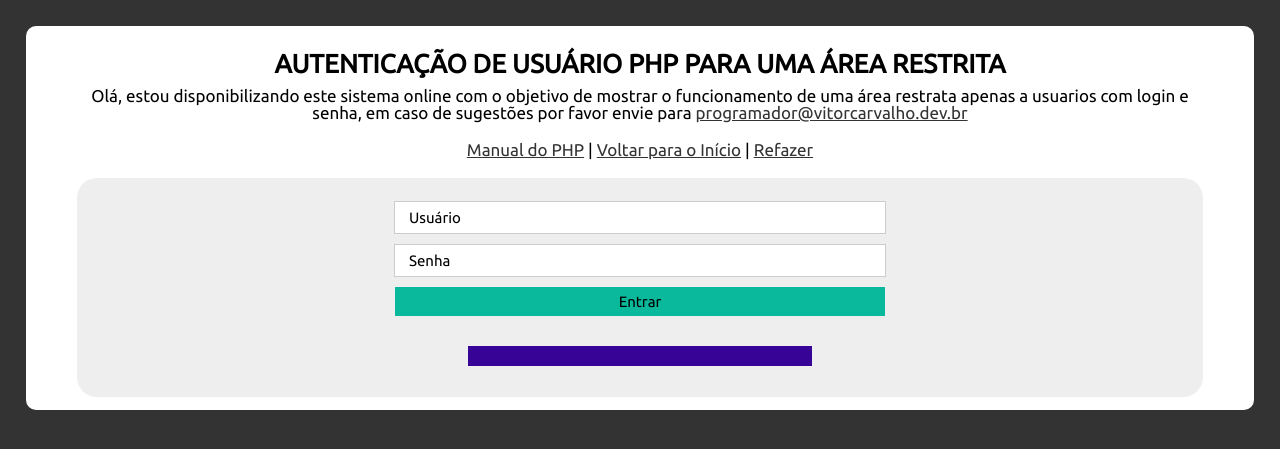
After one commit to vitorcarvdev/Exercicios-PHP, a PHP site: page /autenticacaousers.php in a window 1280 px wide. The commit adds this page. Shown: the top 449 px of the page. Run offline with PHP 8.4, Linux system fonts and the light colour scheme.

```diff
--- /dev/null
+++ b/autenticacaousers.php
@@ -0,0 +1,92 @@
+<?php
+ob_start();
+include('conexao.php');
+
+    if(isset($_POST['uadm']) || isset($_POST['sadm'])) { // isset é para verificar se o o name do form existe
+
+        if(strlen($_POST['uadm']) == 0){ // strlen verifica se o campo do formulario esta em branco
+            echo " - <small><i>Preencha o usuário</i></small>";
+        } elseif(strlen($_POST['sadm']) == 0){ // strlen verifica se o campo do formulario esta em branco
+            echo " - <small><i>Preencha a senha</i></small>";
+        }
+        else{
+
+
+            $loginNome = $mysqli->real_escape_string($_POST['uadm']); // real_escape_string faz a segurança para o campo nao ser rackeado
+            $senha = $mysqli->real_escape_string($_POST['sadm']);
+
+            $sql_code = "SELECT * FROM usuarios WHERE loginNome = '$loginNome' AND senha = '$senha'"; // comparando dados com BD
+            $sql_query = $mysqli->query($sql_code) or die("Falha na autenticação com SQL" . $mysqli->error);
+
+            $quantidade  = $sql_query->num_rows; // trazendo quantidade de dados encontrados
+
+            if($quantidade == 1){// se achar 1 resultado identico faça o if abaixo
+
+                $usuario = $sql_query->fetch_assoc();
+
+                    if(!isset($_SESSION)){ // session_start mantem usuario ativo por um tempo
+                        session_start();
+                    }
+
+                $_SESSION['id'] = $usuario['id'];
+                $_SESSION['nome'] = $usuario['nome'];
+                $usuarioNome = $usuario['nome'];
+                header("Location:arquivo.php");
+            }
+            else{
+                echo "<script>alert('Errou a senha?')</script>";
+            }
+
+        }
+
+    }
+?>
+<!DOCTYPE html>
+<html lang="pt-br">
+<head>
+<meta charset="UTF-8">
+<meta name="viewport" content="width=device-width, initial-scale=1.0">
+<script src="js/script.js"></script>
+<link rel="stylesheet" type="text/css" href="styles/style.css" />
+<link rel="preconnect" href="https://fonts.googleapis.com">
+<link rel="preconnect" href="https://fonts.gstatic.com" crossorigin>
+<link href="https://fonts.googleapis.com/css2?family=Ubuntu&display=swap" rel="stylesheet">
+<title>Autenticação de usuário PHP para uma área restrita</title>
+<meta name="keywords" content="Calculo de piso, piso por metro quadrado, online, calculadora de m2, metro quadrado">
+</head>
+
+<body>
+<div id="conteudo">
+    <h1>Autenticação de usuário PHP para uma área restrita</h1>
+
+    <p>Olá, estou disponibilizando este sistema online com o objetivo de mostrar o funcionamento de uma área restrata apenas a usuarios com login e senha, em caso de sugestões por favor envie para <a href="mailto:programador@vitorcarvalho.dev.br">programador@vitorcarvalho.dev.br</a><br/></p>
+
+    <!--
+
+    ## L:uvitor
+    ## S:svitor
+
+    -->
+
+
+    <p><a href="https://www.php.net/manual/en/index.php" target="_blank">Manual do PHP</a> | <a href="index.php">Voltar para o Início</a> | <a href="autenticacaousers.php">Refazer</a></p>
+
+        <div id="faixa-exercicio">
+            <form id="form-vitor" class="form-padrao loja" method="post" style="text-align:center;">
+                <input name="uadm" type="text" placeholder="Usuário" /><br/>
+                <input name="sadm" type="password" placeholder="Senha" /><br/>
+                <input type="submit" value="Entrar" /><br/>
+            </form>
+
+            <div id="faixa-resultado"  style="width:30% !important; text-align:center; color:#fff; margin:20px auto;">
+
+
+        </div>
+    </div>
+</div>
+
+
+
+
+</body>
+</html>
--- /dev/null
+++ b/conexao.php
@@ -0,0 +1,14 @@
+<?php
+$servidorLocal = "localhost";
+$usuarioDB = "vitorcar_torvik";
+$senhaDB = "3tfGE?q*eqM7";
+$database = "vitorcar_sis";
+
+$mysqli = new mysqli($servidorLocal, $usuarioDB, $senhaDB, $database);
+
+if($mysqli->error){
+    die("Sem conexo com o banco de dados" . $mysqli->error);
+}
+
+//echo "<small><b>Status:</b> Conectado ao BD</small>";
+?>
--- /dev/null
+++ b/conteudo-arquivo.php
@@ -0,0 +1,5 @@
+<div id="conteudo">
+    <h1>Acesso a área restrita</h1>
+
+    <p>Parabéns voce conseguiu. <a href="sair.php">Sair</a></p>
+</div>
--- a/styles/style.css
+++ b/styles/style.css
@@ -1,4 +1,4 @@
-html{scroll-behavior: smooth;}
+form-caculadorahtml{scroll-behavior: smooth;}
 html, body, div, span, applet, object, iframe,
 h1, h2, h3, h4, h5, h6, p, blockquote, pre,
 a, abbr, acronym, address, big, cite, code,
@@ -18,40 +18,27 @@ time, mark, audio, video, input, select{
     font-size: 100%;
     font: inherit;
     vertical-align: baseline;
+    font-family: 'Ubuntu', sans-serif;
+    list-style: none;
+    border-collapse: collapse;
+    border-spacing: 0;
 }
-/* HTML5 display-role reset for older browsers */
+/* HTML5 display-role reset for older browsers*/
 article, aside, details, figcaption, figure,
 footer, header, hgroup, menu, nav, section {
     display: block;
 }
 body {
     line-height: 1;
-		font-family:Arial, Helvetica, sans-serif;
-		font-size:17px;
-		line-height: 1.5em;
+    font-family: 'Ubuntu', sans-serif;
+	font-size:17px;
 }
-ol, ul {
-    list-style: none;
-}
-blockquote, q {
-    quotes: none;
-}
-blockquote:before, blockquote:after,
-q:before, q:after {
-    content: '';
-    content: none;
-}
-table {
-    border-collapse: collapse;
-    border-spacing: 0;
-}
-strong, b{
-  font-weight: 900;
-}
+
 p, ul, ol{margin-bottom: 20px;}
 
 ::placeholder { /* Chrome, Firefox, Opera, Safari 10.1+ */
-    color: #000000; font-size: 15px
+    color: #000000;
+    font-size: 15px;
     opacity: 1; /* Firefox */
   }
 
@@ -63,14 +50,15 @@ p, ul, ol{margin-bottom: 20px;}
     color: #000000; font-size: 15px
   }
 
-  input{width:96%; padding:1% 2%; font-size: 15px; margin-bottom: 10px; border:1px solid #ccc;}
-  input[type="submit"]{width:100%; padding:2%; font-size: 15px; margin-bottom: 10px; background:#0ab99c; border:1px solid #ccc;}
+input{padding:1% 2%; font-size: 15px; margin-bottom: 10px; border:1px solid #ccc;}
+select{padding:1% 2%; font-size: 15px; margin-bottom: 10px; border:1px solid #ccc;}
+input[type="submit"]{padding:1% 2%; font-size: 15px; margin-bottom: 10px; background:#0ab99c; border:0;}
 
 
 /* ================== Fim do Reset CSS ================== */
 
-body{background: #333;}
-#conteudo{width: 88%; background: #fff; padding:4%; border-radius: 10px; margin:2% 2% 1% 2%;}
+body{background: #333; font-family: 'Ubuntu', sans-serif;}
+#conteudo{width: 88%; background: #fff; padding:2% 4% 1% 4%; border-radius: 10px; margin:2% 2% 1% 2%;}
 
 #conteudo h1{text-align: center; font-size: 26px; font-weight: bold; text-transform: uppercase;}
 #conteudo p{text-align: center; margin-top:10px; }
@@ -84,11 +72,29 @@ body{background: #333;}
 #rodape{text-align: center; color:#fff; font-size: 13px; margin-bottom: 20px; text-transform: uppercase;}
 
 #form-caculadora{max-width: 700px; margin:0 auto !important;}
-#form-caculadora #operacoes {width: 130px; padding: 2%; margin-bottom: 10px; border:1px solid #ccc;}
+#form-caculadora input[type=text]{width:20% !important; border:1px solid #ccc;}
+#form-caculadora input[type="submit"]{ width:70% !important; }
+#form-caculadora select{width:20% !important; }
 
-#faixa-exercicio{width: 96%; border-radius: 20px; background:#eee; padding:2%; }
-#faixa-resultado{width: 90%; border-radius: 20px; background:rgb(55, 3, 151); padding: 10px;}
+#form-vitor{max-width: 700px; margin:0 auto !important;}
+.form-padrao input[type=text]{width:66% !important; border:1px solid #ccc;}
+.form-padrao input[type=password]{width:66% !important; border:1px solid #ccc;}
+.form-padrao input[type="submit"]{width:70% !important;}
+
+#faixa-exercicio{width: 96%; border-radius: 20px; background:#eee; padding:2% 2% 1%; }
+#faixa-resultado{width: 70%;  background:rgb(55, 3, 151); padding: 10px;}
+#faixa-resultado a, #faixa-resultado small a{color:#fff;}
 
 @media only screen and (max-width: 700px){
-  #menu li{width: 100%;}
+    #menu li{width: 100%;}
+    #conteudo{padding:4% 4% 1% 4%; }
+
+    #faixa-exercicio{padding:6% 2% 1%; }
+
+    #form-caculadora{width:100%; max-width: 700px; margin:0 auto !important;}
+    #form-caculadora input[type=text]{width:90% !important; border:1px solid #ccc;}
+    .form-padrao input[type=password]{width:90% !important; border:1px solid #ccc;}
+    #form-caculadora select{padding:1.3% 2%; border:1px solid #ccc;  width:94% !important; font-size: 15px !important; margin-bottom:10px;}
+    #form-caculadora input[type="submit"]{width:94% !important;}
+    #faixa-resultado{width: 90%;}
 }
```
Also changed, not shown: arquivo.php (added, +34 -0 lines), geradorsenhas.php (added, +49 -0 lines), index.php (+12 -5 lines), lkswhatsapp.php (added, +48 -0 lines), lojapisos.php (added, +86 -0 lines), lojatintas.php (+5 -2 lines), sair.php (added, +7 -0 lines).
